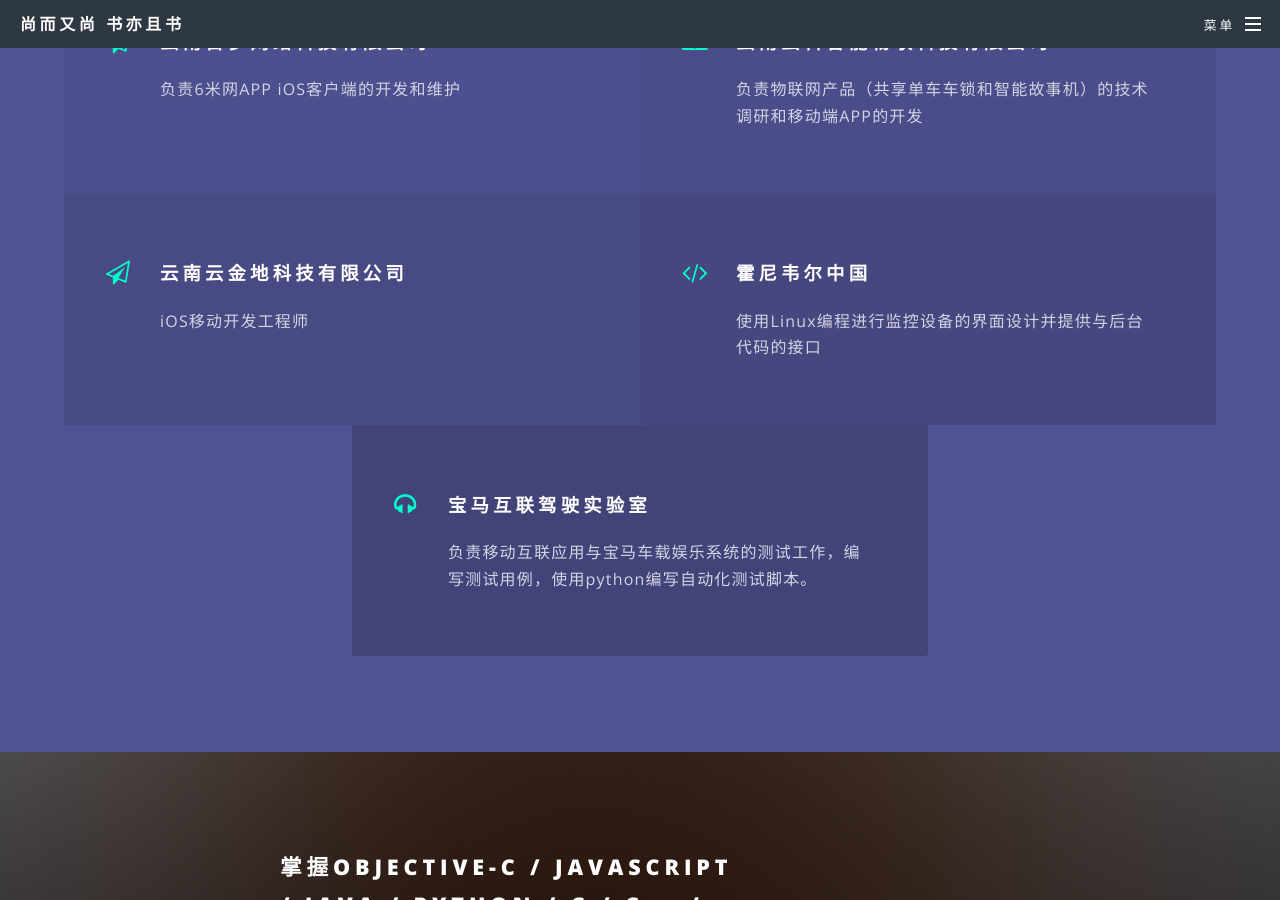
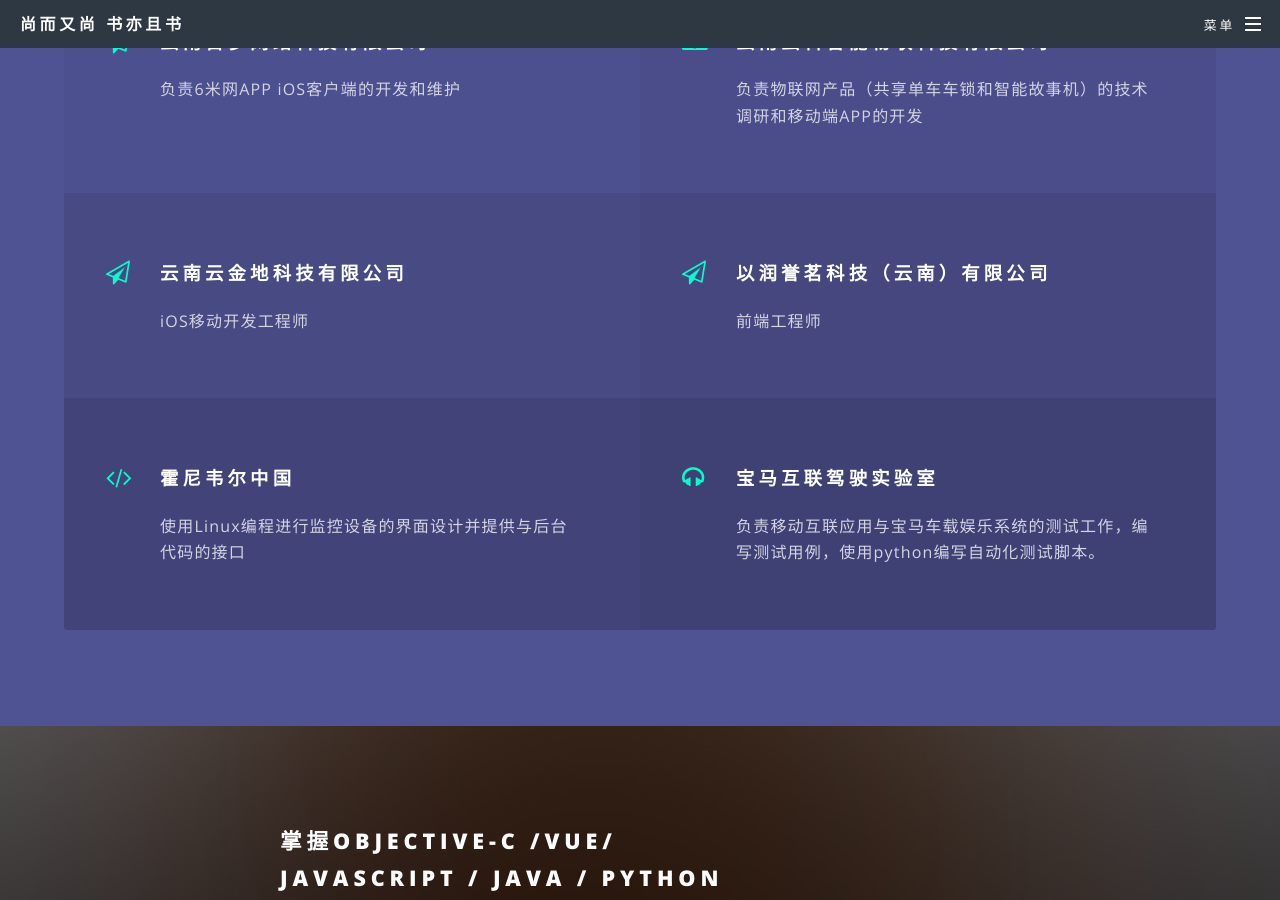
Before and after one commit to lushangshu/lushangshu.github.io, a Jekyll site: the page built from index.html, in a window 1280 px wide and 900 px high, scrolled down 2563 px. Built offline with Jekyll 4.4.1, drawn with Linux system fonts in a browser that asks for light colours; some of the changed text lies outside the part shown.

Commit message:
提交代码

```diff
--- a/_includes/footer.html
+++ b/_includes/footer.html
@@ -1,6 +1,6 @@
 <!-- Footer -->
 <footer id="footer">
-  <ul class="icons">
+  <!-- <ul class="icons">
     {% for socloc in site.social %}
     {% if socloc[1] %}
     {% if socloc[0] == 'email' %}
--- a/index.html
+++ b/index.html
@@ -70,6 +70,10 @@
 									<h3>云南云金地科技有限公司</h3>
 									<p>iOS移动开发工程师</p>
 								</li>
+								<li class="icon fa-paper-plane-o">
+									<h3>以润誉茗科技（云南）有限公司</h3>
+									<p>前端工程师</p>
+								</li>
 								<li class="icon fa-code">
 									<h3>霍尼韦尔中国</h3>
 									<p>使用Linux编程进行监控设备的界面设计并提供与后台代码的接口</p>
@@ -87,8 +91,8 @@
 					<section id="cta" class="wrapper style4">
 						<div class="inner">
 							<header>
-								<h2>掌握Objective-c / JavaScript / Java / python / C / C++ /</h2>
-								<p>iOS 开发（iOS development）/ node.js/ 微信小程序开发/ Java 网络编程/</p>
+								<h2>掌握Objective-c /Vue/ JavaScript / Java / python / C / C++ /</h2>
+								<p>iOS 开发（iOS development）/Uniapp/ node.js/ 微信小程序开发/ Java 网络编程/</p>
 							</header>
 							<!-- <ul class="actions vertical">
 								<li><a href="#" class="button fit">Activate</a></li>
```
Also changed, not shown: other parts of _includes/footer.html (+2 -2 lines).
